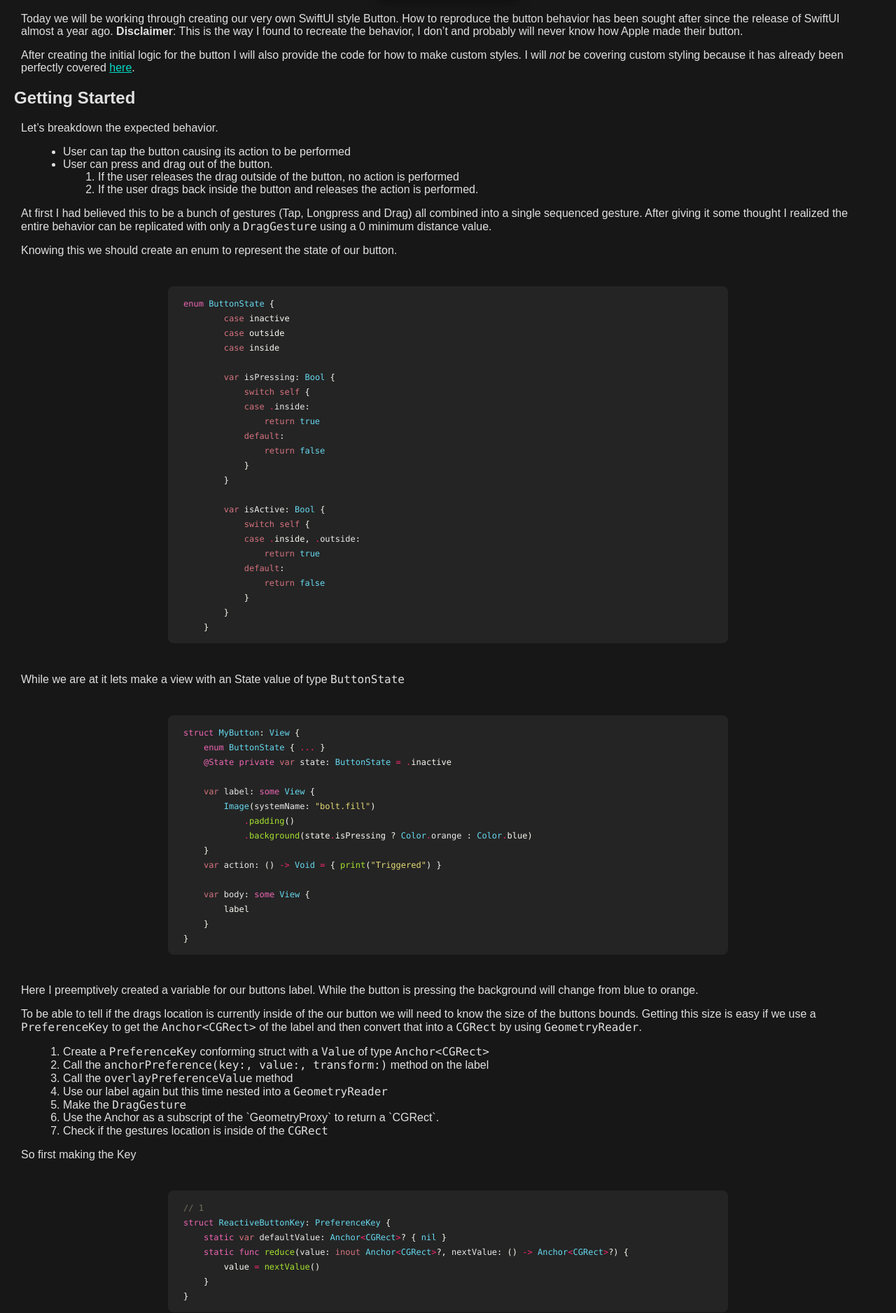
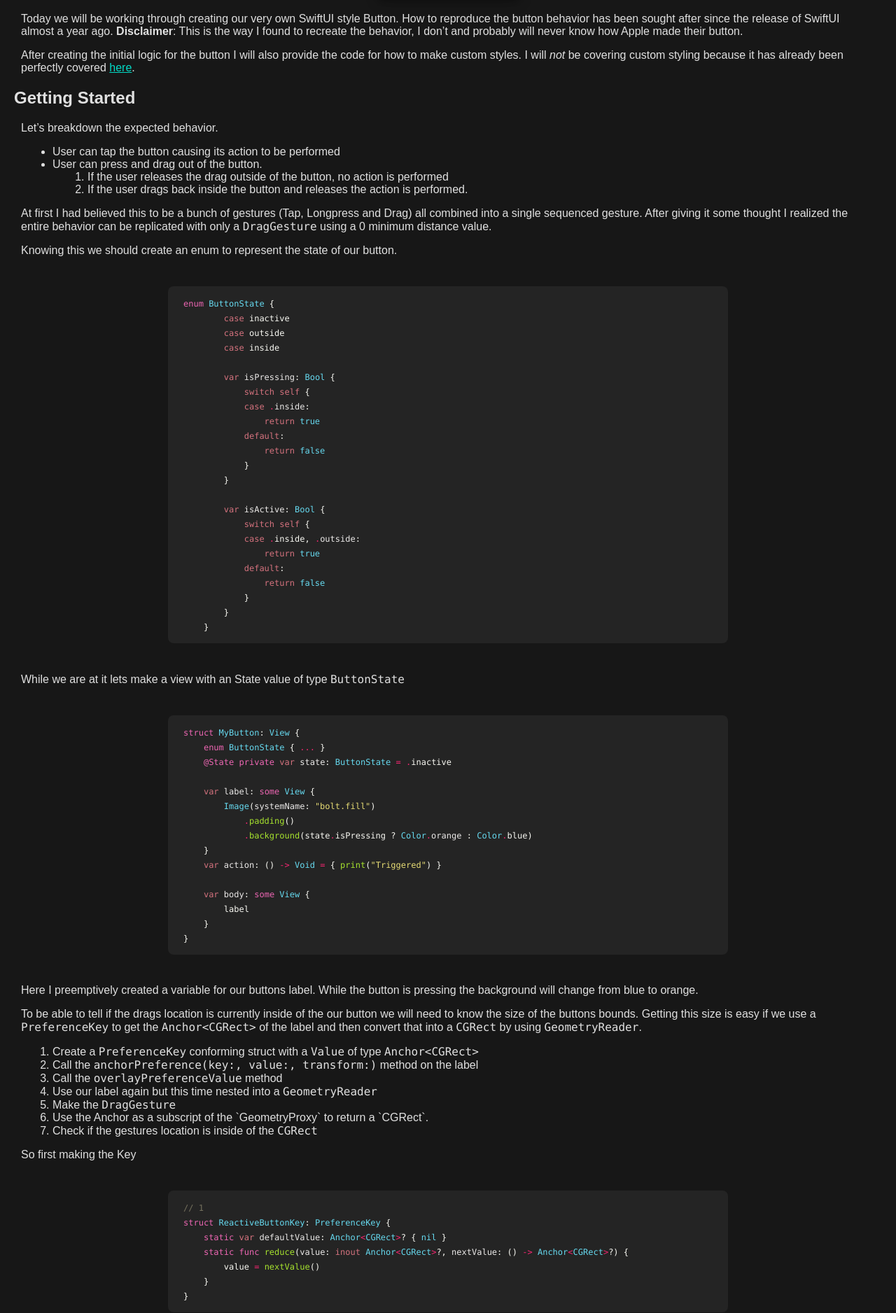
Before and after one commit to kieranb662/kieranb662.github.io, a Jekyll site: the page built from _posts/2020-04-17-SwiftUI-ReactiveButton.md, in a window 1280 px wide. Shown: the part 584-2460 px from the top of the page at 70% size. Built offline with Jekyll 4.4.1, drawn with Linux system fonts in a browser that asks for light colours; our own code applies the rules of GitHub Pages for plain Markdown files.

Commit message:
modified list margins

```diff
--- a/assets/css/style.scss
+++ b/assets/css/style.scss
@@ -187,7 +187,7 @@ code {
 }
 
 li {
-margin-left: 50px;
+margin-left: 35px;
 }
 
 ul {
```
